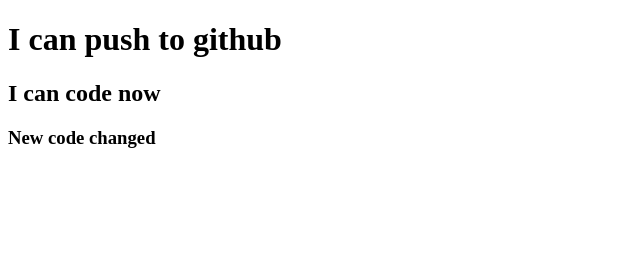
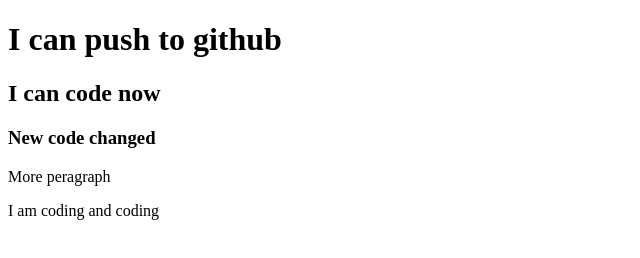
Before and after one commit to sanjit00/my-second-repo, a plain HTML site: page index.html in a window 1280 px wide. Shown: the whole page, without its empty margins (0-640 px from the left). Drawn offline with Linux system fonts and the light colour scheme.

```diff
--- a/index.html
+++ b/index.html
@@ -10,5 +10,7 @@
     <h1>I can push to github</h1>
     <h2>I can code now</h2>
     <h3>New code changed</h3>
+    <p>More peragraph</p>
+    <p>I am coding and coding</p>
 </body>
 </html>
```
Also changed, not shown: style.css (added).
